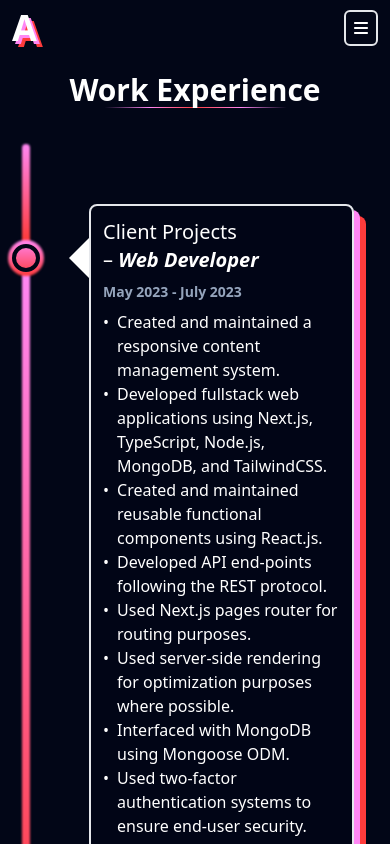
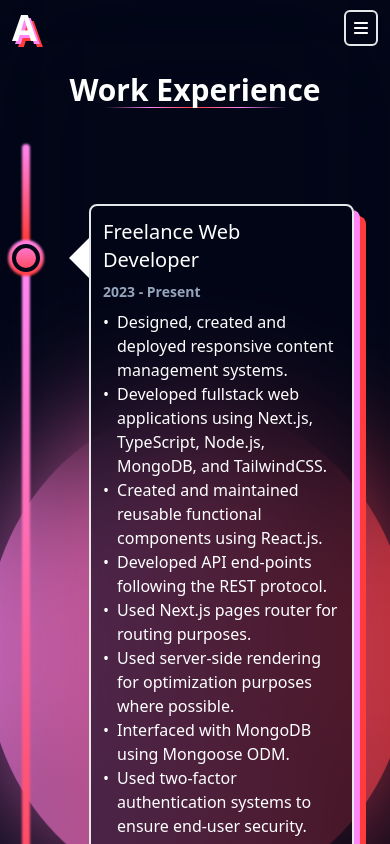
Before and after one commit to RabbitSam/portfolio, a Next.js app in the folder portfolio_next/: page /work-experience in a window 390 px wide. Built offline with nearby package versions, Linux system fonts and the light colour scheme.

Commit message:
Removed performance-hindering animations, modified designs

```diff
--- a/portfolio_next/components/Footer.js
+++ b/portfolio_next/components/Footer.js
@@ -10,7 +10,7 @@ export default function Footer() {
                 <div className="w-full">
                     <div className='flex flex-col gap-y-3 pb-2 justify-between sm:items-center sm:flex-row sm:mb-0'>
                         <small className='text-slate-400 mix-blend-screen'>
-                            &copy; Sheikh Aquib Mahmood, 2023
+                            &copy; Sheikh Aquib Mahmood, 2023 - {(new Date()).getFullYear()}
                         </small>
                         <small className='flex flex-col gap-y-3 sm:flex-row sm:gap-x-2'>
                             <BoxLink href="https://github.com/RabbitSam">
--- a/portfolio_next/package.json
+++ b/portfolio_next/package.json
@@ -13,10 +13,11 @@
     "@fortawesome/free-regular-svg-icons": "^6.4.0",
     "@fortawesome/free-solid-svg-icons": "^6.4.0",
     "@fortawesome/react-fontawesome": "^0.2.0",
-    "next": "13.2.4",
+    "next": "^15.0.3",
     "nodemailer": "^6.9.1",
     "react": "18.2.0",
-    "react-dom": "18.2.0"
+    "react-dom": "18.2.0",
+    "string-strip-html": "^13.4.8"
   },
   "devDependencies": {
     "@tailwindcss/line-clamp": "^0.4.4",
--- a/portfolio_next/pages/_app.js
+++ b/portfolio_next/pages/_app.js
@@ -1,22 +1,8 @@
 import Head from 'next/head';
 import '@/styles/globals.css'
-import { useEffect, useRef } from 'react';
 
 
 export default function App({ Component, pageProps }) {
-	const ref = useRef();
-
-	useEffect(() => {
-		window.onmousemove = (e) => {
-			const { clientX, clientY } = e;
-
-			ref.current.animate({
-			top: `${clientY}px`,
-			left: `${clientX}px`
-			}, {duration: 1000, fill: "forwards"});
-		};
-	}, []);
-
 	return (
 	<>
 		<Head>
@@ -24,8 +10,8 @@ export default function App({ Component, pageProps }) {
 			<meta name="viewport" content="width=device-width, initial-scale=1.0" />
 			<link rel="icon" href="/headicon.ico" />
 		</Head>
-		<div className='fixed h-[100vh] w-[100vw] overflow-hidden -z-40 hidden lg:block left-0 top-0'>
-			<div className='cursor -z-50' ref={ref}/>
+		<div className='fixed h-[100vh] w-[100vw] overflow-hidden -z-40 left-0 top-0'>
+			<div className='cursor -z-50'/>
 			<div className='-z-40 absolute left-0 top-0 h-full w-full backdrop-blur-3xl'></div>
 		</div>
 		<Component {...pageProps} />
--- a/portfolio_next/pages/api/contact.js
+++ b/portfolio_next/pages/api/contact.js
@@ -1,4 +1,5 @@
 const nodemailer = require("nodemailer");
+import { stripHtml } from "string-strip-html";
 
 
 export default async function contact(req, res) {
@@ -18,7 +19,7 @@ export default async function contact(req, res) {
             to: "aquibmahmood1637@gmail.com",
             replyTo: email,
             subject: subject,
-            text: `<sent from: ${name} - (${email})>\n\n${message}`
+            text: `<sent from: ${name} - (${email})>\n\n${stripHtml(message).result}`
         }
 
         try {
--- a/portfolio_next/pages/education.js
+++ b/portfolio_next/pages/education.js
@@ -35,7 +35,7 @@ export default function Education() {
                     <DualTimelineItem
                         position={"right"}
                         title={
-                            <EducationTitle institutionTitle={"Monash University Malaysia, Malaysia"} degreeTitle={"Bachelor of Software Engineering (Honours)"} />
+                            <EducationTitle institutionTitle={"Monash University Malaysia"} degreeTitle={"Bachelor of Software Engineering (Honors)"} />
                         }
                         listContent={[
                             "Graduated with First Class Honours and a GPA of 3.625 (out of 4).",
--- a/portfolio_next/pages/projects.js
+++ b/portfolio_next/pages/projects.js
@@ -16,7 +16,7 @@ import pompomImage from "@/public/images/pompom.png";
 const projects = [
     {
         title: "Pompom",
-        timeframe: "Jun 24",
+        timeframe: "2024",
         logo: (
             <AnimatedLogo
                 logo={(
@@ -47,7 +47,7 @@ const projects = [
     // Rejectionator
     {
         title: "Rejectionator",
-        timeframe: "Aug 23 - Aug 23",
+        timeframe: "2023",
         logo: (
             <AnimatedLogo
                 logo={(
@@ -76,7 +76,7 @@ const projects = [
     // Portfolio site
     {
         title: "Portfolio Website",
-        timeframe: "Mar 23 - May 23",
+        timeframe: "2023",
         logo: (
             <AnimatedLogo
                 logo="A"
@@ -109,7 +109,7 @@ const projects = [
     // Kanban Board
     {
         title: "Kanban Board",
-        timeframe: "Feb 23 - Mar 23",
+        timeframe: "2023",
         logo: (
             <AnimatedLogo
                 logo={(
--- a/portfolio_next/pages/work-experience.js
+++ b/portfolio_next/pages/work-experience.js
@@ -6,10 +6,10 @@ import DualTimelineItem from "@/components/DualTimelineItem";
 
 const workExperiences = [
     {
-        companyTitle: "Client Projects",
-        jobTitle: "Web Developer",
+        companyTitle: "",
+        jobTitle: "Freelance Web Developer",
         listContent: [
-            "Created and maintained a responsive content management system.",
+            "Designed, created and deployed responsive content management systems.",
             "Developed fullstack web applications using Next.js, TypeScript, Node.js, MongoDB, and TailwindCSS.",
             "Created and maintained reusable functional components using React.js.",
             "Developed API end-points following the REST protocol.",
@@ -20,28 +20,29 @@ const workExperiences = [
             "Followed up-to-date web accessibility guidelines and used semantic HTML5 and ARIA to ensure deliverables were accessible for all.",
             "Hosted websites on Vercel.",
             "Designed responsive websites and interactions using Figma.",
+            "Ensured agile development through regular meetings with clients.",
             "Used Github with Git CLI for version control."
         ],
-        timeline: "May 2023 - July 2023"
+        timeline: "2023 - Present"
     },
     {
-        companyTitle: "VML (formerly Wunderman Thompson), Bangladesh",
+        companyTitle: "Hogarth (formerly Wunderman Thompson)",
         jobTitle: "Web Developer",
         listContent: [
             "Created and deployed 1000s of landing pages and EDMs for various Microsoft Events using semantic HTML5, CSS3, and JavaScript (ES6).",
             "Used responsive design to ensure deliverables were compatible with any device.",
             "Followed up-to-date accessibility guidelines and used semantic HTML5 and ARIA to ensure maximum content accessibility.",
-            "Created chrome extensions using HTML5, CSS3 and JavaScript (ES6)  to increase team productivity by 15%.",
+            "Created chrome extensions using HTML5, CSS3 and JavaScript (ES6) to increase team productivity by 15%.",
             "Used Salesforce Marketing Client (SFMC) for A/B testing and deployments.",
             "Where applicable, created reusable templates using Adobe Marketo and Adobe Experience Manager for easily repeatable deployments.",
             "Engaged in peer review to ensure quality results.",
             "Operated using agile methodologies and processes.",
         ],
-        timeline: "Jan 22 - Mar 23"
+        timeline: "2022 - 2023"
     },
     {
-        companyTitle: "Configura, Malaysia",
-        jobTitle: "Application Developer Intern",
+        companyTitle: "Configura",
+        jobTitle: "Web Developer Intern",
         listContent: [
             "Created and deployed 4 responsive Jira Dashboard Items using JavaScript, jQuery, semantic HTML5 and Java.",
             "Increased productivity of internal teams by 20%.",
@@ -54,7 +55,7 @@ const workExperiences = [
             "Worked with mentors and supervisors to ensure excellent UX.",
             "Operated using the scrum methodology.",
         ],
-        timeline: "Jul 19 - Dec 19"
+        timeline: "2019"
     }
 ];
 
@@ -62,7 +63,16 @@ const workExperiences = [
 function WorkTitle({ companyTitle, jobTitle}) {
     return (
         <>
-            {companyTitle} <br/>&ndash; <em className="font-semibold">{jobTitle}</em>
+            {
+                companyTitle.length ?
+                <>
+                    {companyTitle} <br/>&ndash; <em className="font-semibold">{jobTitle}</em>
+                </>
+                :
+                <>
+                    {jobTitle}
+                </>
+            }
         </>
     );
 }
--- a/portfolio_next/styles/globals.css
+++ b/portfolio_next/styles/globals.css
@@ -23,14 +23,11 @@ a {
 }
 
 .cursor {
-    @apply aspect-square w-40 absolute -z-50;
-	background-image: linear-gradient(to right, theme("colors.primary.pink"), theme("colors.primary.red"));
+    @apply aspect-square w-96 absolute -z-50 right-0 bottom-0;
+	background-image: linear-gradient(to right, theme("colors.primary.pink/0.75"), theme("colors.primary.red/0.75"));
 	background-repeat: no-repeat;
 	border-radius: 50%;
 	animation: animation-mouse 20s infinite linear;
-	left: 50%;
-	top: 50%;
-    translate: -50% -50%;
 }
 
 @keyframes animation-mouse {
```
Also changed, not shown: portfolio_next/pages/contact.js (+5 -5 lines), portfolio_next/styles/Contact.module.css (added, +7 -0 lines), 2 other files (tests, documents, lock files or other folders).
